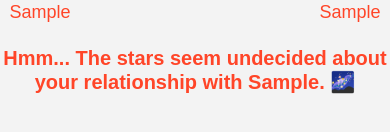
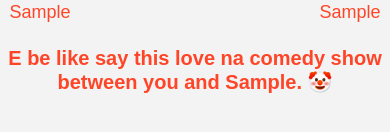
Before and after one commit to fredrickray/my-love-app, a React (Vite) app: page / in a window 390 px wide. Both pictures are taken after typing "Sample", "Sample" into the empty fields and a click on the button "Calculate". Shown: the part 436-568 px from the top of the page. Built offline with nearby package versions, Linux system fonts and the light colour scheme; a web font is replaced by a local one.

Commit message:
Added a small change

```diff
--- a/src/components/Home.jsx
+++ b/src/components/Home.jsx
@@ -20,49 +20,48 @@ export default function Home() {
         color: "red",
         title: "Please en ter both names to calculate the match",
         showConfirmButton: false,
-        timer: 2500
+        timer: 3000
       })
       // alert('Please enter both names to calculate the match.');
       return; // Exit the function if inputs are empty
+    }
+    if (name == "fredrick" || name == "Fredrick") {
+      Swal.fire({
+        position: "top-right",
+        toast: true,
+        icon: "error",
+        title: "Kai kai kai change that name fast 🙄👀",
+        showConfirmButton: false,
+        timer: 3500
+      })
+      return;
     }
     const randomScore = Math.floor(Math.random() * 100) + 1;
     setLoveScore(randomScore);
     let loveMessage;
     if (randomScore >= 90) {
       loveMessage = `Congratulations! You and ${crushName} are a match made in heaven! 💖`
-      console.log(loveMessage);
     } else if (randomScore >= 80) {
       loveMessage`You and ${crushName} have a strong connection! Keep the love alive! ❤️`;
-      console.log(loveMessage);
     } else if (randomScore >= 70) {
       loveMessage = `Wow! There's a spark between you and ${crushName}! 🌟`;
-      console.log(loveMessage);
     } else if (randomScore >= 60) {
       loveMessage = `You and ${crushName} have potential! Nurture your relationship! 🌱`;
-      console.log(loveMessage);
     } else if (randomScore >= 50) {
       loveMessage = `It's a decent start between you and ${crushName}. Keep exploring! 🔍`;
-      console.log(loveMessage);
     } else if (randomScore >= 40) {
       loveMessage = `Hmm... You and ${crushName} might need to work on some things. 💔`;
-      console.log(loveMessage);
     } else if (randomScore >= 30) {
-      loveMessage = `There are differences between you and ${crushName}. Can you bridge them? 🌉`;
-      console.log(loveMessage);
+      loveMessage = `See ehn ${name}, this love na be by force sometimes.`;
     } else if (randomScore >= 20) {
       loveMessage = `A little effort could go a long way in your relationship with ${crushName}. 🌠`;
-      console.log(loveMessage);
     } else if (randomScore >= 10) {
-      loveMessage = `It's early days for you and ${crushName}. Time will tell! ⏳`;
-      console.log(loveMessage);
+      loveMessage = `Omo ${randomScore}% 😂💔💔 just give up`;
     } else {
-      loveMessage = `Hmm... The stars seem undecided about your relationship with ${crushName}. 🌌`;
-      console.log(loveMessage);
+      loveMessage = `E be like say this love na comedy show between you and ${crushName}. 🤡`;
     }
 
     console.log('clicked!!');
-    console.log(randomScore)
-    console.log(loveMessage);
     navigate('/result', { state: { randomScore, loveMessage, name, crushName } });
   };
 
--- a/src/index.css
+++ b/src/index.css
@@ -162,15 +162,13 @@ main ~ img[alt='love gif4'] {
     width: 400px;
     height: 40px;
     margin-inline: auto;
+
+    > img {
+        top: 5px;
+      }
   }
 
-  img[src='/src/assets/boss.png'] {
-    top: 5px;
-  }
 
-  img[src='/src/assets/woman.png'] {
-    top: 5px;
-  }
 
   main ~ img {
     width: 50px;
```
